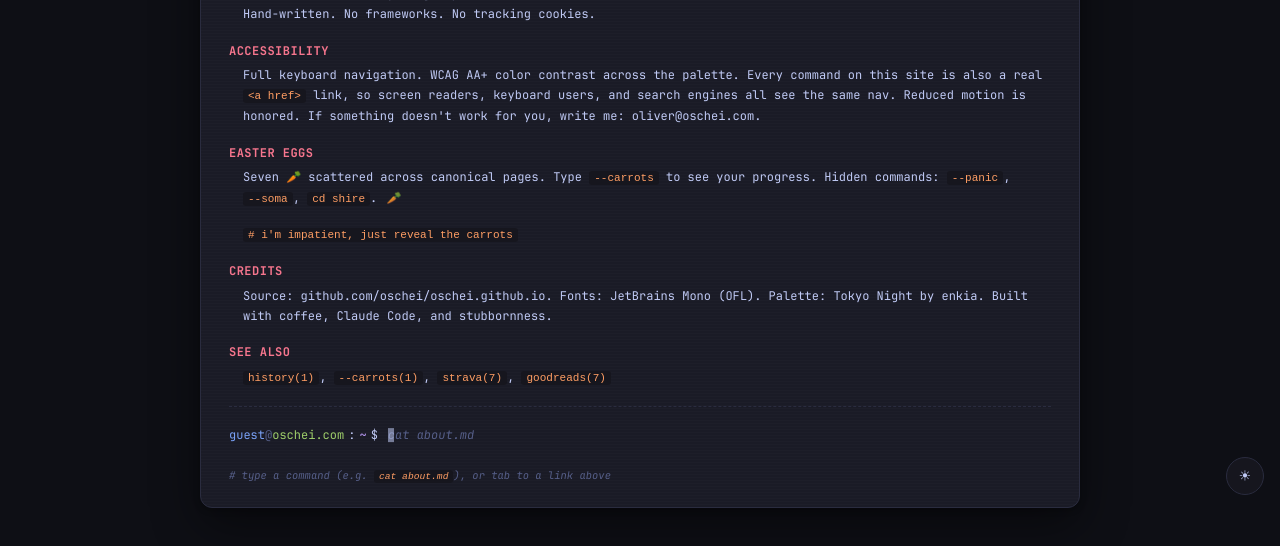
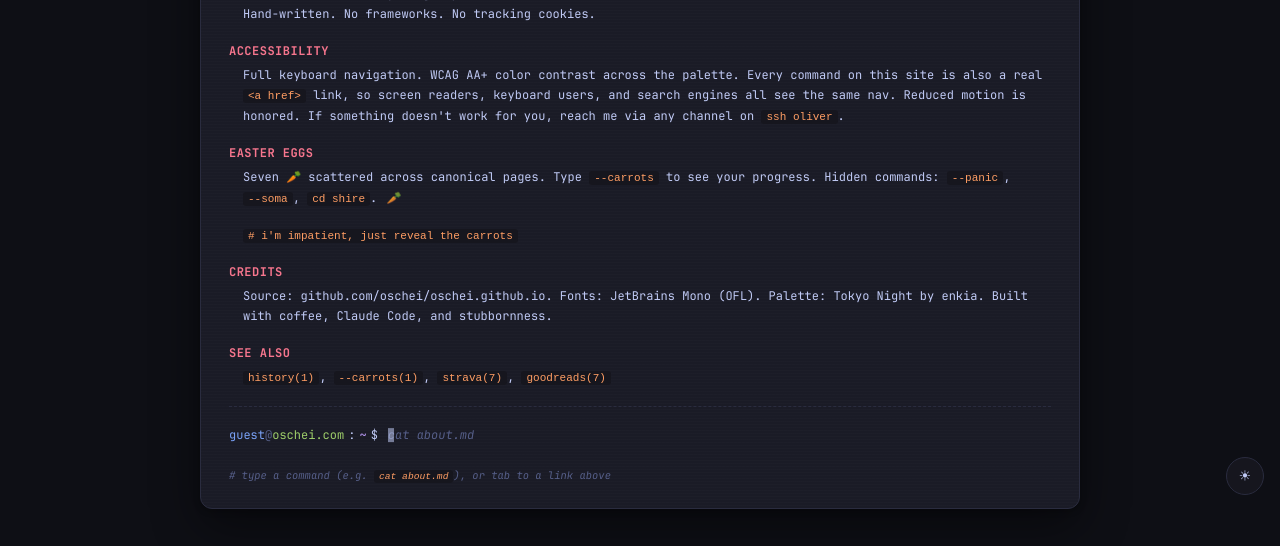
Before and after one commit to oschei/oschei.github.io, a Jekyll site: the page built from _pages/colophon.md, in a window 1280 px wide. Shown: the part 389-935 px from the top of the page. Built offline with Jekyll 4.4.1, drawn with Linux system fonts in a browser that asks for light colours.

Commit message:
Audit cleanup: remove orphan files; replace mailto with ssh-oliver link

```diff
--- a/_includes/head-custom.html
+++ /dev/null
@@ -1,6 +0,0 @@
-<!-- start custom head snippets, customize with your own _includes/head-custom.html file -->
-
-<!-- You can set your favicon here -->
-<!-- link rel="shortcut icon" type="image/x-icon" href="{{ '/favicon.ico' | relative_url }}" -->
-
-<!-- end custom head snippets -->
--- a/_pages/colophon.md
+++ b/_pages/colophon.md
@@ -27,8 +27,8 @@ Hand-written. No frameworks. No tracking cookies.
 Full keyboard navigation. WCAG AA+ color contrast across the palette.
 Every command on this site is also a real <code>&lt;a href&gt;</code> link,
 so screen readers, keyboard users, and search engines all see the same nav.
-Reduced motion is honored. If something doesn't work for you, write me:
-<a href="mailto:oliver@oschei.com">oliver@oschei.com</a>.
+Reduced motion is honored. If something doesn't work for you, reach me
+via any channel on <a class="inline-cmd" href="/contact/" data-cmd="ssh oliver"><code>ssh oliver</code></a>.
 </div>
 
 <div class="man-section">EASTER EGGS</div>
```
Also changed, not shown: _layouts/post.html (deleted, +0 -14 lines), 5 other files.
